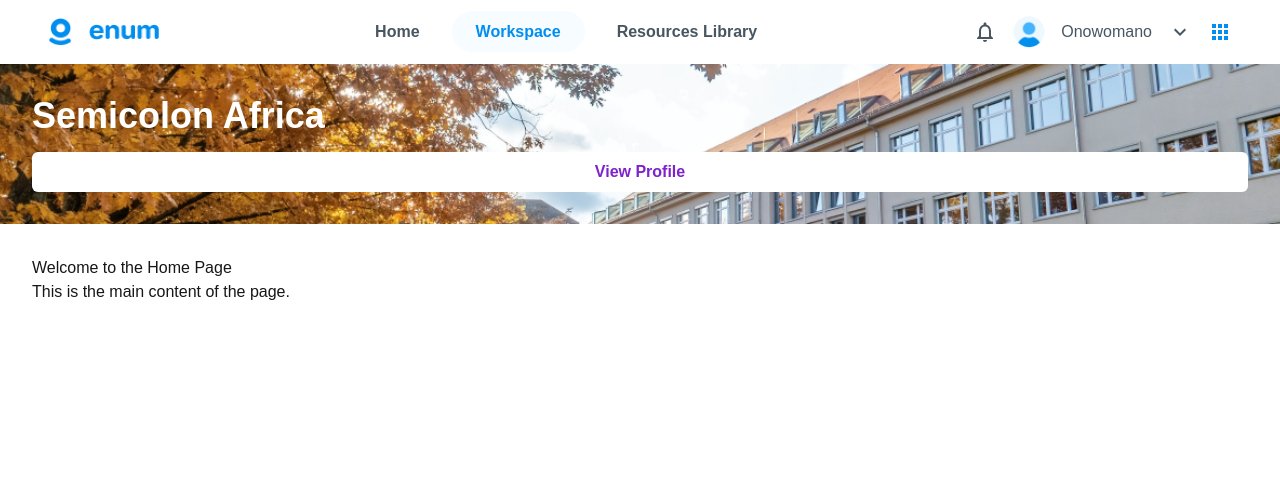
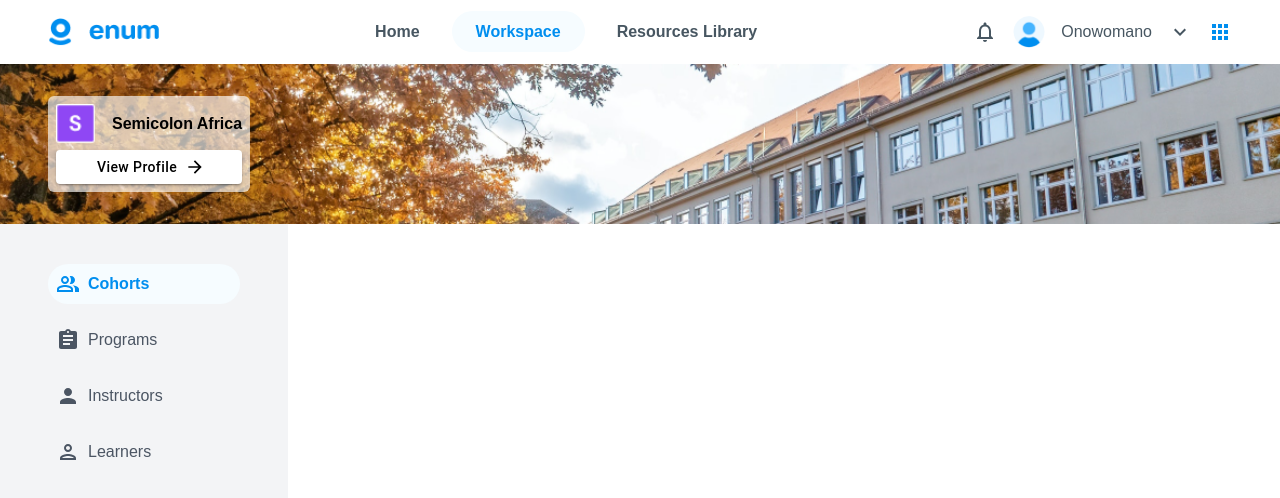
Before and after one commit to Dee-Dayo/Enum-App, a Next.js app: page / in a window 1280 px wide. Shown: the top 498 px of the page. Built offline with nearby package versions, Linux system fonts and the light colour scheme.

Commit message:
added sidebar

```diff
--- a/app/components/Hero/Hero.tsx
+++ b/app/components/Hero/Hero.tsx
@@ -1,15 +1,31 @@
-import styles from './Hero.module.css';
+'use client';
+
 import Image from 'next/image';
+import Button from '@mui/material/Button';
+import ArrowForwardIcon from '@mui/icons-material/ArrowForward';
 
 const Hero = () => {
   return (
     <div className="relative h-40 bg-cover bg-center" style={{ backgroundImage: "url('/background.png')" }}>
-      {/*<div className="absolute inset-0 bg-black opacity-50"></div>*/}
-      <div className="relative z-10 flex flex-col justify-center h-full px-8 text-white">
-        <h1 className="text-4xl font-bold">Semicolon Africa</h1>
-        <button className="mt-4 px-4 py-2 bg-white text-purple-700 font-semibold rounded-md hover:bg-gray-200 transition-colors">
-          View Profile
-        </button>
+      <div className="relative z-10 flex justify-start items-center h-full px-12">
+        <div className="p-2 bg-white bg-opacity-65 rounded-md text-center w-50">
+          <div className="flex items-center space-x-4 mb-1.5">
+            <Image src="/semicolon_logo.png" alt="Semicolon Logo" width={40} height={40}/>
+            <h1 className="text-1xl font-bold text-black">Semicolon Africa</h1>
+          </div>
+          <Button
+              variant="contained"
+              style={{ backgroundColor: 'white',
+                color: 'black',
+                width: '100%',
+                padding: '5px 5px',
+                textTransform: 'none'}}
+              endIcon={<ArrowForwardIcon/>}
+              className="font-semibold rounded-md"
+          >
+            View Profile
+          </Button>
+        </div>
       </div>
     </div>
   );
--- a/app/page.tsx
+++ b/app/page.tsx
@@ -1,12 +1,15 @@
 import Layout from "@/app/components/Layout/Layout";
+import Sidebar from "@/app/pages/Workspace/SideBar/SideBar";
 
-export default function Home() {
+export default function Page() {
   return (
-    <Layout>
-      <div className="p-8">
-        <h2>Welcome to the Home Page</h2>
-        <p>This is the main content of the page.</p>
-      </div>
-    </Layout>
+      <Layout>
+          <div className="flex">
+              <Sidebar/>
+              <div className="p-8 flex-grow">
+                  {/* Main content goes here */}
+              </div>
+          </div>
+      </Layout>
   );
 }
--- /dev/null
+++ b/app/pages/Workspace/SideBar/SideBar.tsx
@@ -0,0 +1,55 @@
+'use client'
+
+import { FC, useState } from 'react';
+import PeopleAltOutlinedIcon from '@mui/icons-material/PeopleAltOutlined';
+import PersonOutlinedIcon from '@mui/icons-material/PersonOutlined';
+import { Assignment, Person } from '@mui/icons-material';
+
+const Sidebar: FC = () => {
+  const [activeOption, setActiveOption] = useState('cohorts');
+
+  const handleClick = (option: string) => {
+    setActiveOption(option);
+  };
+
+  const getOptionClass = (option: string) => {
+    return activeOption === option
+      ? 'bg-customLightBlue text-customBlue font-semibold rounded-full'
+      : 'text-gray-600';
+  };
+
+  return (
+    <div className="flex flex-col px-12 py-10 bg-gray-100 h-full">
+      <div
+        className={`flex items-center mb-4 cursor-pointer w-48 p-2 ${getOptionClass('cohorts')}`}
+        onClick={() => handleClick('cohorts')}
+      >
+        <PeopleAltOutlinedIcon className={activeOption === 'cohorts' ? 'text-customBlue' : 'text-gray-600'} />
+        <span className="ml-2">Cohorts</span>
+      </div>
+      <div
+        className={`flex items-center mb-4 cursor-pointer w-48 p-2 ${getOptionClass('programs')}`}
+        onClick={() => handleClick('programs')}
+      >
+        <Assignment className={activeOption === 'programs' ? 'text-customBlue' : 'text-gray-600'} />
+        <span className="ml-2">Programs</span>
+      </div>
+      <div
+        className={`flex items-center mb-4 cursor-pointer w-48 p-2 ${getOptionClass('instructors')}`}
+        onClick={() => handleClick('instructors')}
+      >
+        <Person className={activeOption === 'instructors' ? 'text-customBlue' : 'text-gray-600'} />
+        <span className="ml-2">Instructors</span>
+      </div>
+      <div
+        className={`flex items-center mb-4 cursor-pointer w-48 p-2 ${getOptionClass('learners')}`}
+        onClick={() => handleClick('learners')}
+      >
+        <PersonOutlinedIcon className={activeOption === 'learners' ? 'text-customBlue' : 'text-gray-600'} />
+        <span className="ml-2">Learners</span>
+      </div>
+    </div>
+  );
+};
+
+export default Sidebar;
--- a/app/pages/Workspace/page.tsx
+++ b/app/pages/Workspace/page.tsx
@@ -1,12 +1,15 @@
 import Layout from "@/app/components/Layout/Layout";
+import Sidebar from "@/app/pages/Workspace/SideBar/SideBar";
 
 export default function Page() {
   return (
-    <Layout>
-      <div className="p-8">
-        <h2>Welcome to the Home Page</h2>
-        <p>This is the main content of the page.</p>
-      </div>
-    </Layout>
+      <Layout>
+          <div className="flex">
+              <Sidebar/>
+              <div className="p-8 flex-grow">
+                  {/* Main content goes here */}
+              </div>
+          </div>
+      </Layout>
   );
 }
```
Also changed, not shown: public/semicolon_logo.png (added).
